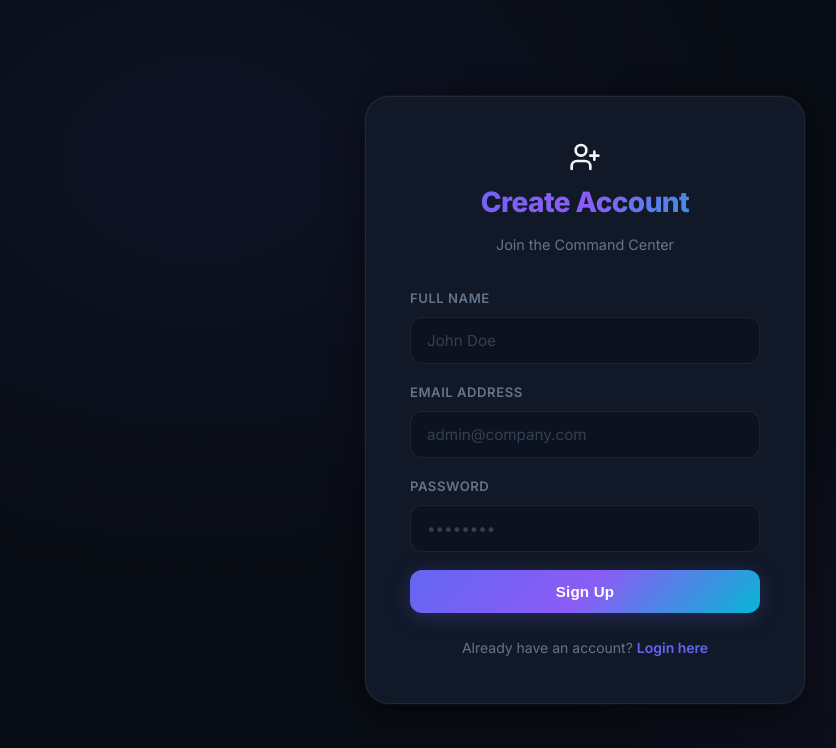
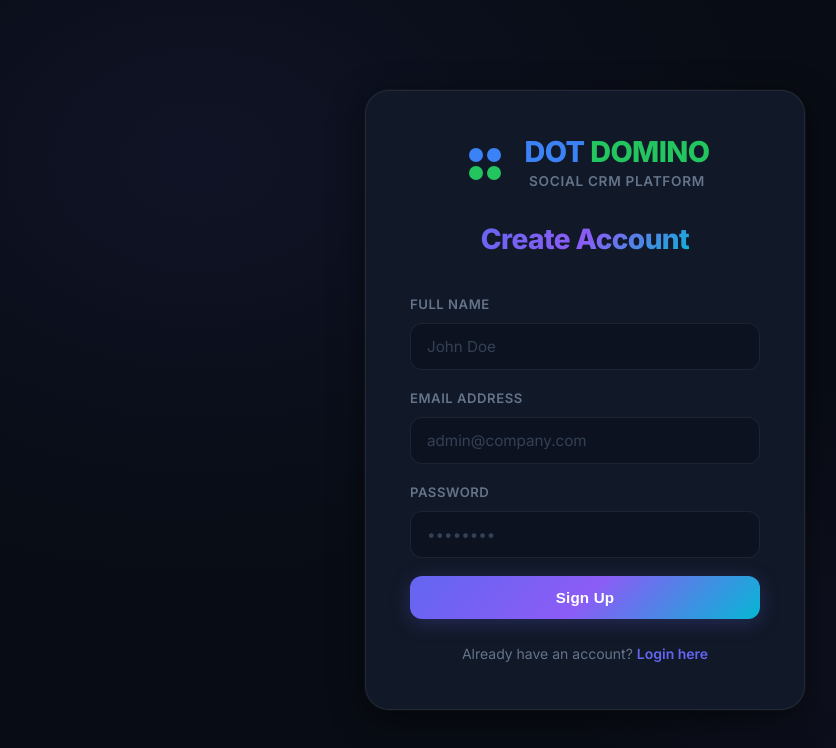
Before and after one commit to dibyanshu122/social-crm, a Next.js app in the folder frontend/: page /signup in a window 1280 px wide. Shown: the top 748 px of the page, without its empty margins (55-891 px from the left). Built offline with nearby package versions, Linux system fonts and the light colour scheme; no server answers.

Commit message:
UI tweak: Update logo subtitle to SOCIAL CRM PLATFORM and remove auth page text

```diff
--- a/frontend/src/app/(auth)/signup/page.tsx
+++ b/frontend/src/app/(auth)/signup/page.tsx
@@ -4,12 +4,13 @@ import { useState } from 'react';
 import { useRouter } from 'next/navigation';
 import { supabase } from '@/lib/supabase';
 import Link from 'next/link';
-import { UserPlus } from 'lucide-react';
+import Logo from '@/components/Logo';
 
 export default function SignupPage() {
   const [email, setEmail] = useState('');
   const [password, setPassword] = useState('');
   const [fullName, setFullName] = useState('');
+  const [showPassword, setShowPassword] = useState(false);
   const [error, setError] = useState('');
   const [loading, setLoading] = useState(false);
   const router = useRouter();
@@ -34,9 +35,7 @@ export default function SignupPage() {
         throw error;
       }
 
-      if (data.session) {
-        router.push('/');
-      } else {
+      if (data.user) {
         alert("Signup successful! Please check your email to verify your account if email verification is enabled.");
         router.push('/login');
       }
@@ -50,10 +49,9 @@ export default function SignupPage() {
   return (
     <div className="auth-container">
       <div className="auth-card glass-panel">
-        <div className="auth-header">
-          <UserPlus size={32} className="auth-icon" />
-          <h1>Create Account</h1>
-          <p>Join the Command Center</p>
+        <div className="auth-header" style={{ display: 'flex', flexDirection: 'column', alignItems: 'center' }}>
+          <Logo size="large" />
+          <h1 style={{ marginTop: '24px' }}>Create Account</h1>
         </div>
 
         {error && <div className="auth-error">{error}</div>}
--- /dev/null
+++ b/frontend/src/components/Logo.tsx
@@ -0,0 +1,50 @@
+import React from 'react';
+
+export default function Logo({ size = 'normal', showText = true }: { size?: 'normal' | 'large', showText?: boolean }) {
+  const iconSize = size === 'large' ? '48px' : '32px';
+  const dotSize = size === 'large' ? '14px' : '9px';
+  const gap = size === 'large' ? '4px' : '2px';
+
+  return (
+    <div className="brand-logo-container" style={{ display: 'flex', alignItems: 'center', gap: size === 'large' ? '16px' : '12px' }}>
+      <div className="brand-icon" style={{
+        width: iconSize, height: iconSize, borderRadius: size === 'large' ? '12px' : '8px',
+        background: 'transparent',
+        display: 'flex', flexWrap: 'wrap', justifyContent: 'center', alignContent: 'center',
+        padding: size === 'large' ? '6px' : '4px', gap: gap,
+        flexShrink: 0
+      }}>
+        <div style={{ width: dotSize, height: dotSize, borderRadius: '50%', background: '#3b82f6' }}></div>
+        <div style={{ width: dotSize, height: dotSize, borderRadius: '50%', background: '#3b82f6' }}></div>
+        <div style={{ width: dotSize, height: dotSize, borderRadius: '50%', background: '#22c55e' }}></div>
+        <div style={{ width: dotSize, height: dotSize, borderRadius: '50%', background: '#22c55e' }}></div>
+      </div>
+
+      {showText && (
+        <div className="brand-text-container" style={{ display: 'flex', flexDirection: 'column' }}>
+          <div className="brand-text" style={{
+            fontSize: size === 'large' ? '1.8rem' : '1.1rem',
+            fontWeight: 800,
+            letterSpacing: '-0.02em',
+            color: 'var(--text)',
+            whiteSpace: 'nowrap',
+            lineHeight: 1.2
+          }}>
+            <span style={{ color: '#3b82f6' }}>DOT</span> <span style={{ color: '#22c55e' }}>DOMINO</span>
+          </div>
+          <div className="brand-sub" style={{
+            fontSize: size === 'large' ? '0.85rem' : '0.7rem',
+            color: 'var(--text-muted)',
+            fontWeight: 600,
+            letterSpacing: '0.05em',
+            textTransform: 'uppercase',
+            whiteSpace: 'nowrap',
+            marginTop: '2px'
+          }}>
+            SOCIAL CRM PLATFORM
+          </div>
+        </div>
+      )}
+    </div>
+  );
+}
```
Also changed, not shown: frontend/src/app/(auth)/login/page.tsx (+4 -4 lines), frontend/src/components/Sidebar.tsx (+2 -19 lines).
